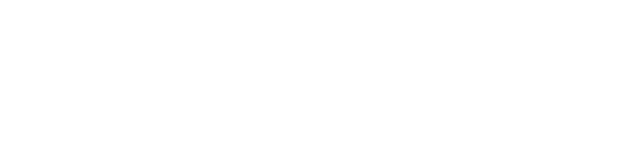
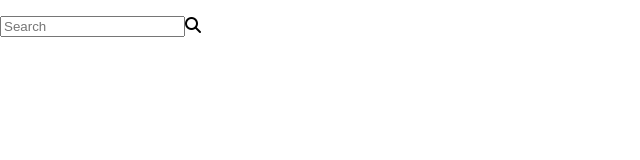
Before and after one commit to danyhoshi/youtube-clone, a website: page index.html in a window 1280 px wide. Shown: the whole page, without its empty margins (0-640 px from the left). Drawn offline with Linux system fonts and the light colour scheme.

Commit message:
Add input html

```diff
--- a/index.html
+++ b/index.html
@@ -5,9 +5,19 @@
     <meta http-equiv="X-UA-Compatible" content="IE=edge">
     <meta name="viewport" content="width=device-width, initial-scale=1.0">
     <link rel="stylesheet" href="style.css">
-    <title>Youtube Clone</title>
+    <link rel="preconnect" href="https://fonts.googleapis.com">
+    <link rel="preconnect" href="https://fonts.gstatic.com" crossorigin>
+    <link href="https://fonts.googleapis.com/css2?family=Roboto:wght@300;400;700&display=swap" rel="stylesheet">
+    <script src= "https://kit.fontawesome.com/3601ca0410.js" crossorigin= "anonymous"></script>
+    <title>YouTube Clone</title>
 </head>
 <body>
-
+    <header>
+        <div>
+            <form>
+                <p><input type="search" name="" placeholder= "Search"><i class="fas fa-search"></i></p>
+            </form>
+        </div>
+    </header>
 </body>
 </html>
--- a/style.css
+++ b/style.css
@@ -3,4 +3,5 @@ body {
   margin: 0;
   padding: 0;
   box-sizing: border-box;
+  font-family: 'Roboto', sans-serif;
 }
```
